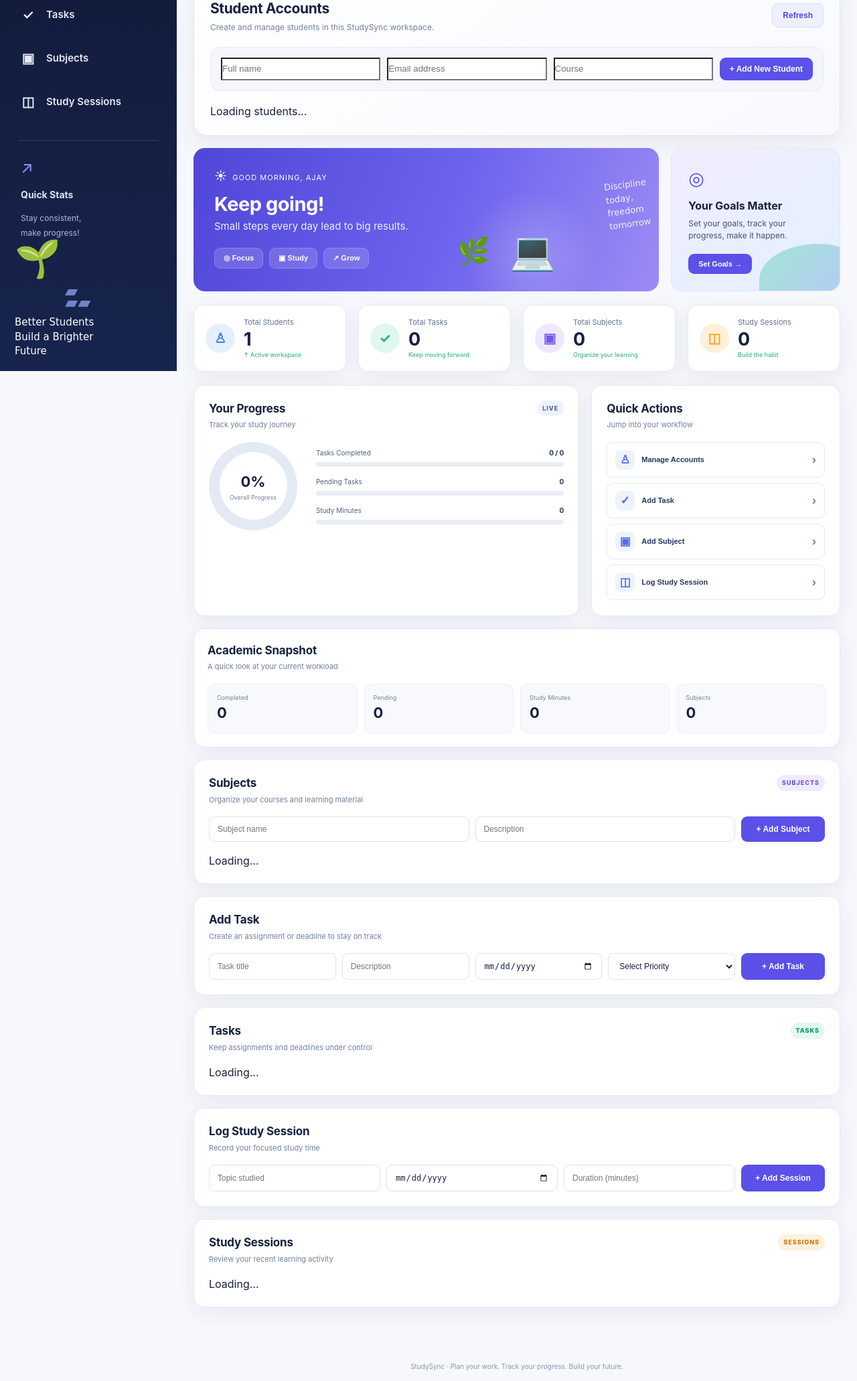
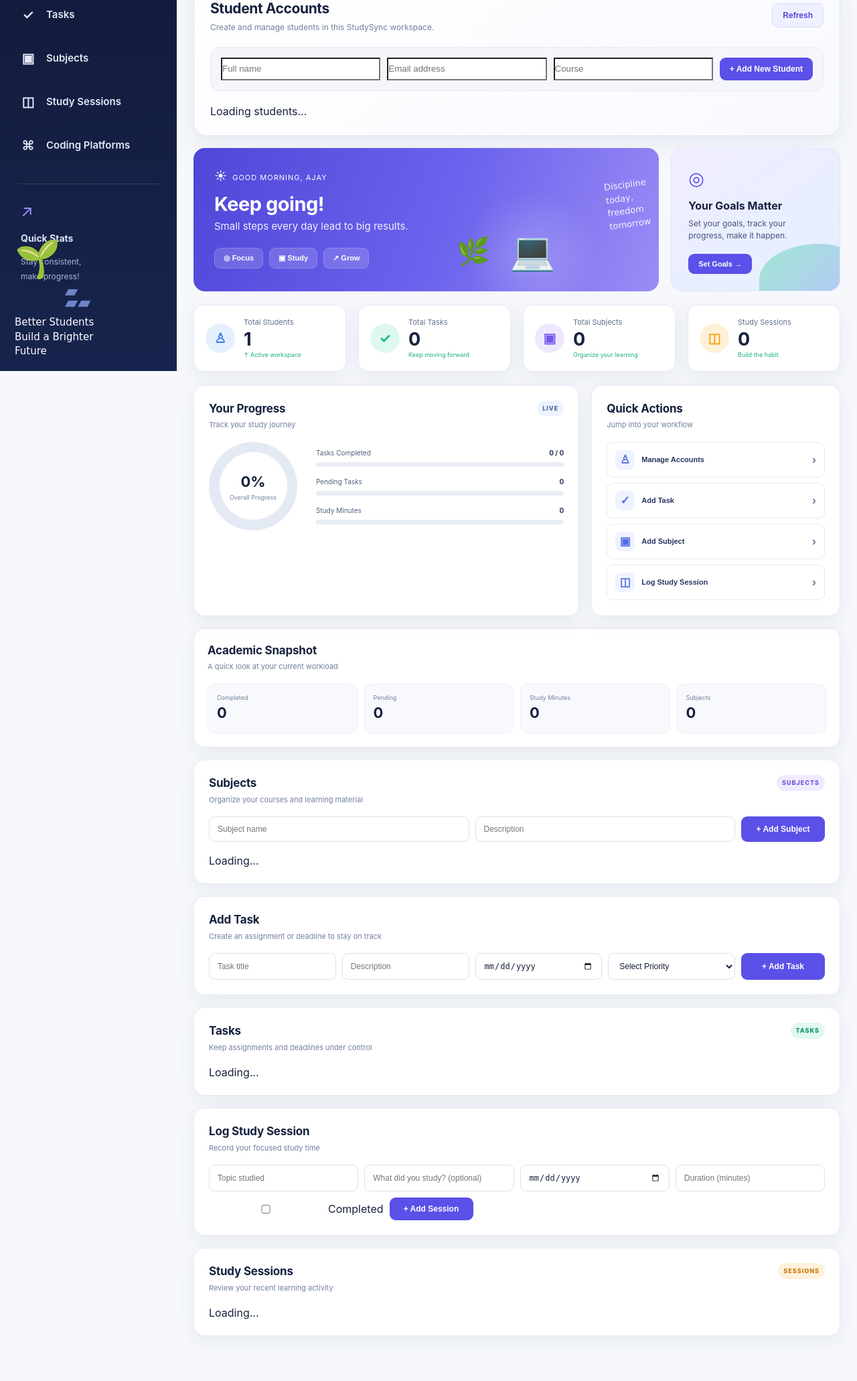
Before and after one commit to vasalaajay36/studysync, a Spring Boot app: page / in a window 1280 px wide. Shown: the part 246-2308 px from the top of the page at 67% size. Run offline with Spring Boot 4, Linux system fonts and the light colour scheme.

Commit message:
feat: add coding navigation and expanded study session form

```diff
--- a/src/main/resources/static/index.html
+++ b/src/main/resources/static/index.html
@@ -1,7 +1,7 @@
 <!DOCTYPE html>
 <html lang="en">
 <head><meta charset="UTF-8"><meta name="viewport" content="width=device-width, initial-scale=1.0"><title>StudySync — Student Dashboard</title><link rel="stylesheet" href="style.css"></head>
-<body><div class="app-shell"><aside class="sidebar"><div class="brand"><div class="brand-mark">🎓</div><div><div class="brand-name">Study<span>Sync</span></div><small>Plan · Learn · Achieve</small></div></div><nav class="side-nav"><a href="index.html" class="nav-link active"><span>⌂</span> Dashboard</a><a href="accounts.html" class="nav-link"><span>♙</span> Accounts</a><a href="#tasks-section" class="nav-link"><span>✓</span> Tasks</a><a href="#subjects-section" class="nav-link"><span>▣</span> Subjects</a><a href="#sessions-section" class="nav-link"><span>◫</span> Study Sessions</a></nav><div class="sidebar-tip"><div class="tip-icon">↗</div><strong>Quick Stats</strong><p>Stay consistent,<br>make progress!</p></div><div class="sidebar-decoration"><div>🌱</div><div class="books">▰<br>▰▰</div><p>Better Students<br>Build a Brighter<br>Future</p></div></aside>
+<body><div class="app-shell"><aside class="sidebar"><div class="brand"><div class="brand-mark">🎓</div><div><div class="brand-name">Study<span>Sync</span></div><small>Plan · Learn · Achieve</small></div></div><nav class="side-nav"><a href="index.html" class="nav-link active"><span>⌂</span> Dashboard</a><a href="accounts.html" class="nav-link"><span>♙</span> Accounts</a><a href="#tasks-section" class="nav-link"><span>✓</span> Tasks</a><a href="#subjects-section" class="nav-link"><span>▣</span> Subjects</a><a href="#sessions-section" class="nav-link"><span>◫</span> Study Sessions</a><a href="coding-platforms.html" class="nav-link"><span>⌘</span> Coding Platforms</a></nav><div class="sidebar-tip"><div class="tip-icon">↗</div><strong>Quick Stats</strong><p>Stay consistent,<br>make progress!</p></div><div class="sidebar-decoration"><div>🌱</div><div class="books">▰<br>▰▰</div><p>Better Students<br>Build a Brighter<br>Future</p></div></aside>
 <div class="main-area" id="top"><header class="topbar"><div class="search-box"><span>⌕</span><input type="search" placeholder="Search students, tasks, subjects..." aria-label="Search StudySync"></div><div class="topbar-user" id="dashboardAccount" role="button" tabindex="0" onclick="location.href='accounts.html'"><span class="notification" aria-label="Notifications">♧<b></b></span><div class="avatar">A</div><div class="user-copy"><strong>Ajay</strong><small>Student</small></div><span>⌄</span></div></header>
 <main><section class="student-panel" id="student-panel"><div><span class="eyebrow">YOUR STUDY SPACE</span><h1 id="welcome">Dashboard</h1><p class="subtitle">Track your academics, tasks and study progress in one place.</p></div><div class="student-loader"><label for="studentId">Student ID</label><div class="loader-row"><input type="number" id="studentId" value="1" min="1"><button onclick="loadDashboard()">Load Dashboard</button></div></div></section>
 <section class="hero-grid"><div class="hero-card"><div class="hero-copy"><span class="sun">☀</span><span id="heroGreeting">GOOD MORNING, AJAY</span><h2>Keep going!</h2><p>Small steps every day lead to big results.</p><div class="hero-actions"><button onclick="document.getElementById('tasks-section').scrollIntoView({behavior:'smooth'})">◎ Focus</button><button onclick="document.getElementById('sessions-section').scrollIntoView({behavior:'smooth'})">▣ Study</button><button onclick="document.getElementById('subjects-section').scrollIntoView({behavior:'smooth'})">↗ Grow</button></div></div><div class="hero-art"><div class="plant">🌿</div><div class="student-art">💻</div><span>Discipline<br>today,<br>freedom<br>tomorrow</span></div></div><div class="goal-card"><div class="goal-icon">◎</div><h3>Your Goals Matter</h3><p>Set your goals, track your progress, make it happen.</p><button onclick="document.getElementById('task-form-section').scrollIntoView({behavior:'smooth'})">Set Goals →</button></div></section>
@@ -12,5 +12,5 @@
 <section class="section" id="task-form-section"><div class="section-heading"><div><h2>Add Task</h2><p>Create an assignment or deadline to stay on track</p></div></div><form id="taskForm"><input type="text" id="taskTitle" placeholder="Task title" required><input type="text" id="taskDescription" placeholder="Description"><input type="date" id="taskDueDate" required><select id="taskPriority" required><option value="">Select Priority</option><option value="LOW">Low</option><option value="MEDIUM">Medium</option><option value="HIGH">High</option></select><button type="submit">+ Add Task</button></form></section>
 <section class="section edit-panel" id="editTaskSection" style="display:none"><h2>Edit Task</h2><form id="editTaskForm"><input type="text" id="editTaskTitle" placeholder="Task title" required><input type="text" id="editTaskDescription" placeholder="Description"><input type="date" id="editTaskDueDate" required><select id="editTaskPriority" required><option value="LOW">Low</option><option value="MEDIUM">Medium</option><option value="HIGH">High</option></select><button type="submit">Save Changes</button><button type="button" onclick="cancelEdit()">Cancel</button></form></section>
 <section class="section" id="tasks-section"><div class="section-heading"><div><h2>Tasks</h2><p>Keep assignments and deadlines under control</p></div><span class="section-badge green-badge">TASKS</span></div><div id="tasksList" class="list">Loading...</div></section>
-<section class="section" id="session-form-section"><div class="section-heading"><div><h2>Log Study Session</h2><p>Record your focused study time</p></div></div><form id="sessionForm"><input type="text" id="sessionTopic" placeholder="Topic studied" required><input type="date" id="sessionDate" required><input type="number" id="sessionDuration" placeholder="Duration (minutes)" min="1" required><button type="submit">+ Add Session</button></form></section>
+<section class="section" id="session-form-section"><div class="section-heading"><div><h2>Log Study Session</h2><p>Record your focused study time</p></div></div><form id="sessionForm"><input type="text" id="sessionTopic" placeholder="Topic studied" required><input type="text" id="sessionDescription" placeholder="What did you study? (optional)"><input type="date" id="sessionDate" required><input type="number" id="sessionDuration" placeholder="Duration (minutes)" min="1" required><label style="display:flex;align-items:center;gap:8px"><input type="checkbox" id="sessionCompleted"> Completed</label><button type="submit">+ Add Session</button></form></section>
 <section class="section" id="sessions-section"><div class="section-heading"><div><h2>Study Sessions</h2><p>Review your recent learning activity</p></div><span class="section-badge orange-badge">SESSIONS</span></div><div id="sessionsList" class="list">Loading...</div></section></main><footer>StudySync · Plan your work. Track your progress. Build your future.</footer></div></div><script src="script.js"></script></body></html>
```
